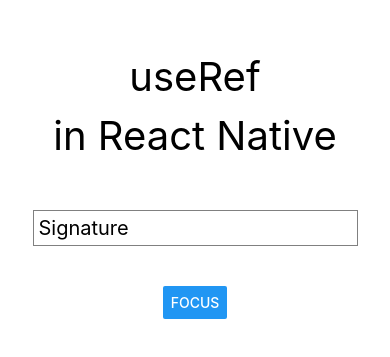
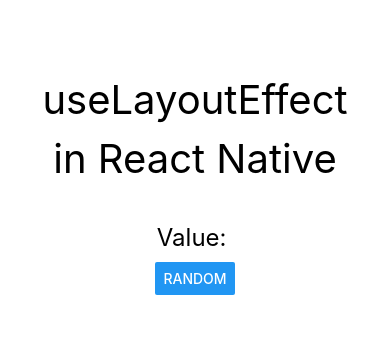
Before and after one commit to Richard-Harvey-UCSD/YouTube, a React Native app: screen / in a window 390 px wide. Shown: the part 237-594 px from the top of the page. Built offline with nearby package versions, Linux system fonts and the light colour scheme.

Commit message:
Added useLayoutEffect hook example

```diff
--- a/App.js
+++ b/App.js
@@ -1,14 +1,14 @@
 import React from 'react';
 import { StyleSheet, Text, View } from 'react-native';
 
-import UseRefHook from './src/UseRefHook';
+import UseLayoutEffectHook from './src/UseLayoutEffectHook';
 
 export default function App() {
   return (
     <View style={styles.view}>
-      <Text style={{ fontSize: 40, marginBottom: 10 }}>useRef</Text>
+      <Text style={{ fontSize: 40, marginBottom: 10 }}>useLayoutEffect</Text>
       <Text style={{ fontSize: 40, marginBottom: 10 }}>in React Native</Text>
-      <UseRefHook />
+      <UseLayoutEffectHook />
     </View>
   );
 }
--- /dev/null
+++ b/src/UseLayoutEffectHook.js
@@ -0,0 +1,38 @@
+import { View, Text, StyleSheet, Button } from 'react-native';
+import React, { useEffect, useLayoutEffect, useState } from 'react';
+
+const UseLayoutEffectHook = () => {
+  const [value, setValue] = useState();
+
+  // useEffect(() => {
+  //   if (value === 0)
+  //     setValue(Math.random() * 100);
+  // }, [value]);
+
+  useLayoutEffect(() => {
+    if (value === 0)
+      setValue(Math.random() * 100);
+  }, [value])
+
+  return (
+    <View style={styles.container}>
+      <Text style={styles.text}>Value: {value}</Text>
+      <Button title='Random' onPress={() => setValue(0)}/>
+    </View>
+  );
+};
+
+const styles = StyleSheet.create({
+  container: {
+    backgroundColor: '#fff',
+    alignItems: 'center',
+    justifyContent: 'center',
+    marginTop: 30,
+  },
+  text: {
+    fontSize: 24,
+    marginBottom: 10,
+  }
+});
+
+export default UseLayoutEffectHook;
```
